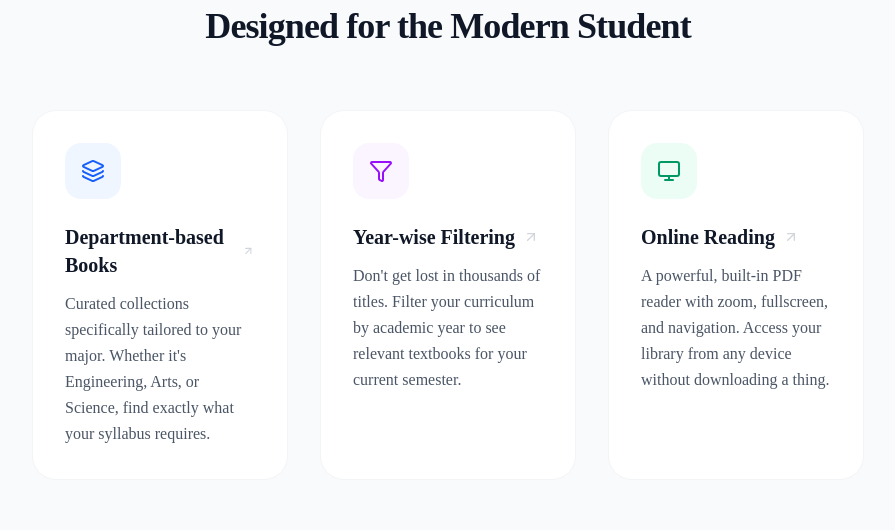
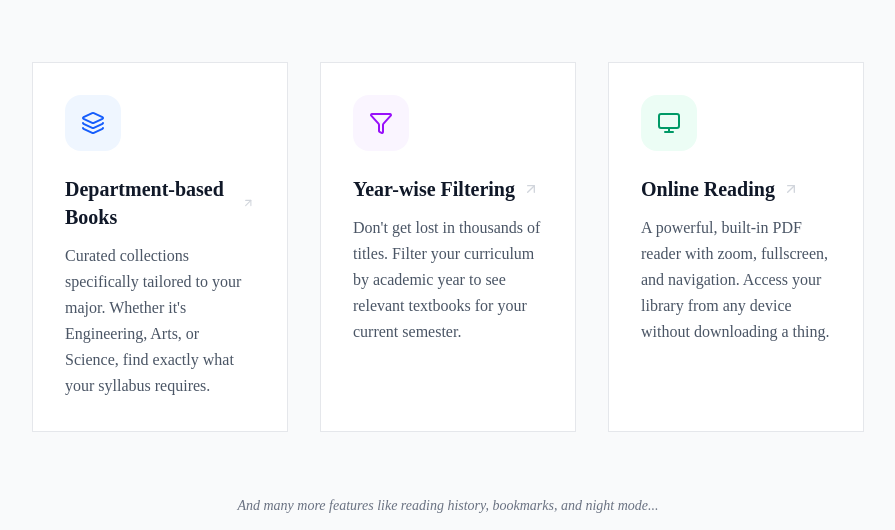
Before and after one commit to ratulislam46/EduSelf-Online-Platform, a Next.js app: page / in a window 1280 px wide. Shown: the part 1455-1985 px from the top of the page, without its empty margins (336-1231 px from the left). Built offline with nearby package versions, Linux system fonts and the light colour scheme.

Commit message:
Updated Landing page component

```diff
--- a/src/Components/Home/FeturesOverview/FeturesOverviewSection.jsx
+++ b/src/Components/Home/FeturesOverview/FeturesOverviewSection.jsx
@@ -27,7 +27,7 @@ const FeaturesOverviewSection = () => {
   ];
 
   return (
-    <section className="py-24">
+    <section className="py-12">
       <div className="px-6 lg:px-8">
 
         {/* Section Header */}
@@ -45,7 +45,7 @@ const FeaturesOverviewSection = () => {
           {features?.map((feature, index) => (
             <div
               key={index}
-              className={`group relative p-8 rounded-3xl border border-gray-100 bg-white transition-all duration-300 hover:shadow-2xl hover:shadow-gray-200/50 hover:-translate-y-2 `}
+              className={`group relative p-8 border border-gray-200 bg-white transition-all duration-300 hover:shadow-2xl hover:shadow-gray-200/50 hover:-translate-y-2 `}
             >
               {/* Icon Container */}
               <div className={`w-14 h-14 ${feature.bgColor} rounded-2xl flex items-center justify-center mb-6 group-hover:scale-110 transition-transform duration-300`}>
```
